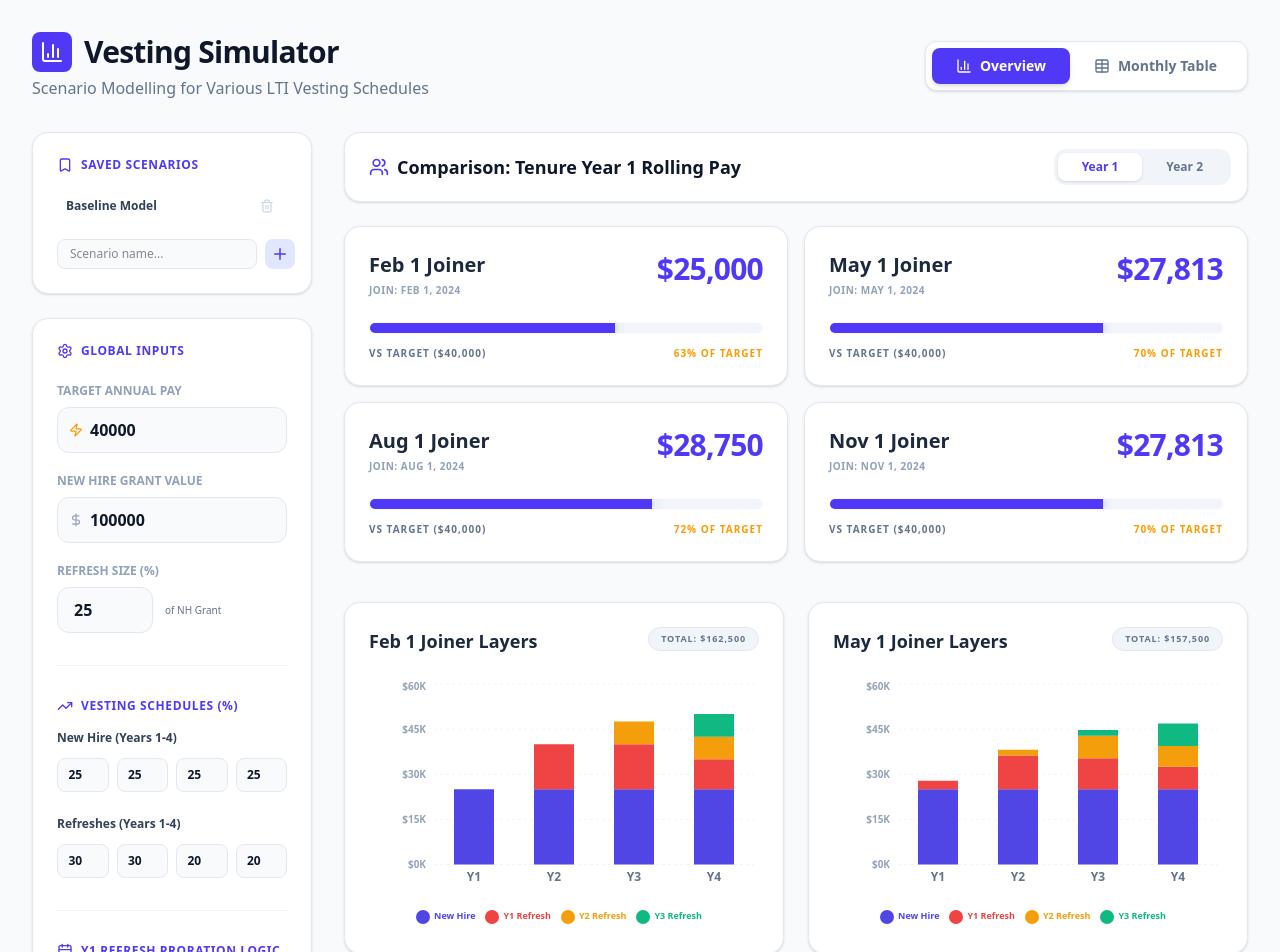
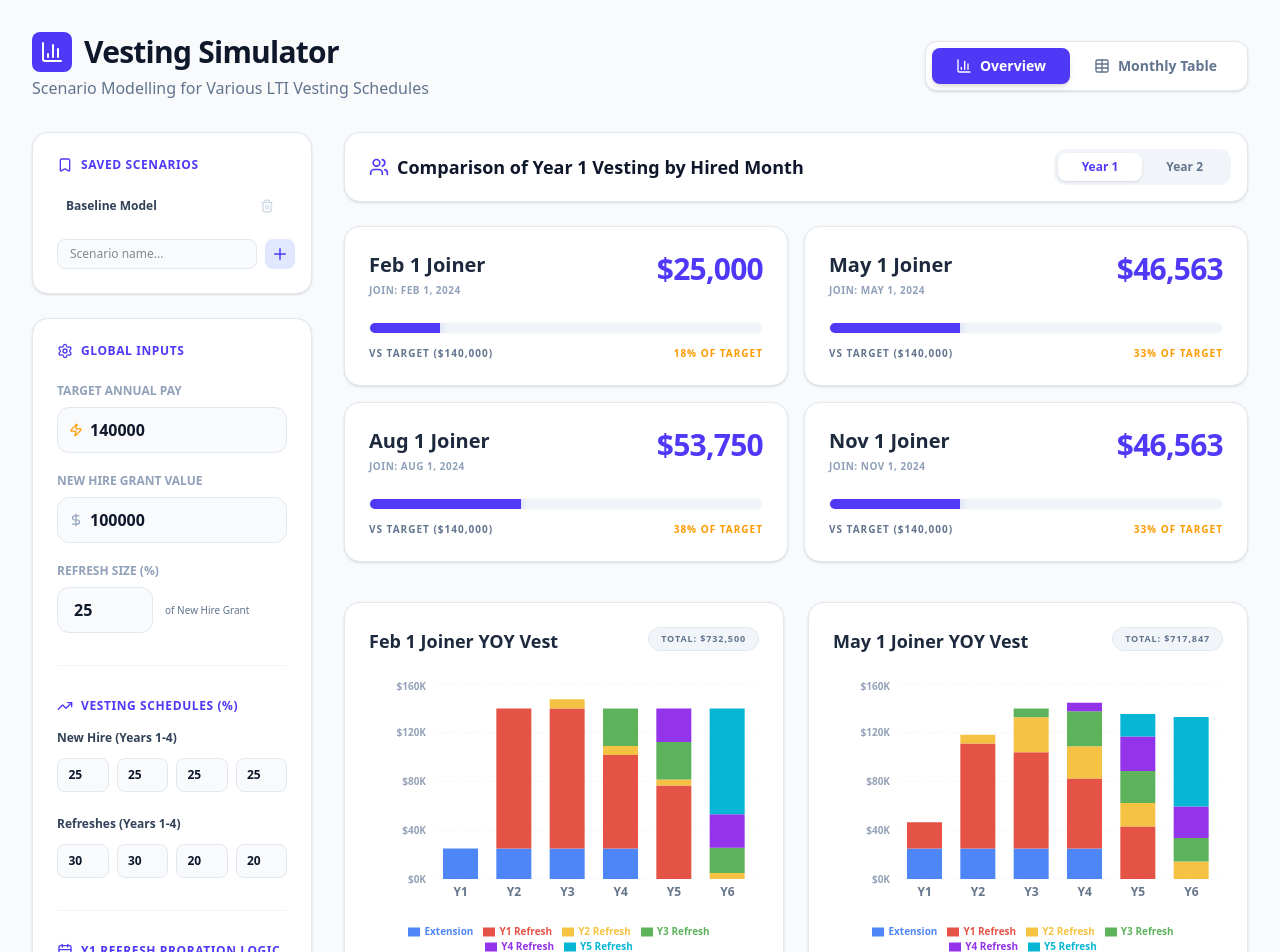
Before and after one commit to chyleung/vesting-simulator, a React (Vite) app: page / in a window 1280 px wide. Shown: the top 952 px of the page. Built offline with nearby package versions, Linux system fonts and the light colour scheme.

Commit message:
Deploy vesting simulator

```diff
--- a/src/App.jsx
+++ b/src/App.jsx
@@ -12,7 +12,6 @@ import {
   Info,
   DollarSign,
   Zap,
-  Save,
   Trash2,
   Plus,
   Bookmark
@@ -21,11 +20,11 @@ import {
 const App = () => {
   // --- Global State / Parameters ---
   const [nhAmount, setNhAmount] = useState(100000);
-  const [targetPay, setTargetPay] = useState(40000);
+  const [targetPay, setTargetPay] = useState(140000);
   const [refreshPercentOfNh, setRefreshPercentOfNh] = useState(25);
 
   const [nhSchedule, setNhSchedule] = useState([25, 25, 25, 25]);
-  const [refSchedule, setRefSchedule] = useState([30, 30, 20, 20]); // Matches your example (30/30/20/20)
+  const [refSchedule, setRefSchedule] = useState([30, 30, 20, 20]);
 
   const [proration, setProration] = useState({
     Q1: 100,
@@ -42,7 +41,7 @@ const App = () => {
     {
       id: 'default',
       name: 'Baseline Model',
-      data: { nhAmount: 100000, targetPay: 40000, refreshPercentOfNh: 25, nhSchedule: [25, 25, 25, 25], refSchedule: [30, 30, 20, 20], proration: { Q1: 100, Q2: 75, Q3: 50, Q4: 25 } }
+      data: { nhAmount: 100000, targetPay: 40000, refreshPercentOfNh: 25, nhSchedule: [25, 25, 25, 25], refSchedule: [25, 25, 25, 25], proration: { Q1: 100, Q2: 75, Q3: 50, Q4: 25 } }
     }
   ]);
   const [newScenarioName, setNewScenarioName] = useState('');
@@ -55,7 +54,8 @@ const App = () => {
     { id: 'Q4', name: 'Nov 1 Joiner', startDate: '2024-11-01', firstVest: '2025-02-01' },
   ];
 
-  const REFRESH_DATES = ['2024-12-01', '2025-12-01', '2026-12-01'];
+  // Added R4 and R5 refresh issuance dates (Dec 1 annually)
+  const REFRESH_DATES = ['2024-12-01', '2025-12-01', '2026-12-01', '2027-12-01', '2028-12-01'];
 
   const months = useMemo(() => {
     const list = [];
@@ -106,7 +106,7 @@ const App = () => {
       const monthlyVesting = months.map(m => ({
         date: m,
         dateKey: `${m.getFullYear()}-${String(m.getMonth() + 1).padStart(2, '0')}`,
-        NH: 0, R1: 0, R2: 0, R3: 0, total: 0
+        NH: 0, R1: 0, R2: 0, R3: 0, R4: 0, R5: 0, total: 0
       }));
 
       const nhFirstVest = new Date(joiner.firstVest);
@@ -142,7 +142,6 @@ const App = () => {
         const baseRefreshAmount = nhAmount * (refreshPercentOfNh / 100);
         const annualGap = Math.max(0, targetPay - projectedVestingInWindow);
 
-        // Logic: Grant = Gap / (Y1_Schedule_Percent / 100)
         const gapGrantSize = refSchedule[0] > 0 ? annualGap / (refSchedule[0] / 100) : 0;
         let finalGrantSize = Math.max(baseRefreshAmount, gapGrantSize);
 
@@ -163,18 +162,25 @@ const App = () => {
         }
       });
 
-      const tenureYearStats = [1, 2, 3, 4].map(year => {
+      // Updated to include Year 5 and Year 6
+      const tenureYearStats = [1, 2, 3, 4, 5, 6].map(year => {
         const hireMonthIndex = months.findIndex(m => {
           const sd = new Date(joiner.startDate);
           return m.getFullYear() === sd.getFullYear() && m.getMonth() === sd.getMonth();
         });
         const startIdx = hireMonthIndex + 1 + (year - 1) * 12;
-        let stats = { name: `Y${year}`, NH: 0, R1: 0, R2: 0, R3: 0, total: 0 };
+        let stats = { name: `Y${year}`, NH: 0, R1: 0, R2: 0, R3: 0, R4: 0, R5: 0, total: 0 };
         for (let i = 0; i < 12; i++) {
           const currentIdx = startIdx + i;
           const monthData = monthlyVesting[currentIdx];
           if (monthData) {
-            stats.NH += monthData.NH; stats.R1 += monthData.R1; stats.R2 += monthData.R2; stats.R3 += monthData.R3; stats.total += monthData.total;
+            stats.NH += monthData.NH;
+            stats.R1 += monthData.R1;
+            stats.R2 += monthData.R2;
+            stats.R3 += monthData.R3;
+            stats.R4 += (monthData.R4 || 0);
+            stats.R5 += (monthData.R5 || 0);
+            stats.total += monthData.total;
           }
         }
         return stats;
@@ -292,7 +298,7 @@ const App = () => {
                   <label className="block text-xs font-bold text-slate-400 uppercase mb-2">Refresh Size (%)</label>
                   <div className="flex items-center gap-3">
                     <input type="number" value={refreshPercentOfNh} onChange={e => setRefreshPercentOfNh(Number(e.target.value))} className="w-24 bg-slate-50 border border-slate-200 rounded-xl px-4 py-2.5 font-bold focus:ring-2 focus:ring-indigo-500 outline-none transition-all" />
-                    <span className="text-[10px] text-slate-500 font-medium">of NH Grant</span>
+                    <span className="text-[10px] text-slate-500 font-medium">of New Hire Grant</span>
                   </div>
                 </div>
               </div>
@@ -360,7 +366,8 @@ const App = () => {
                   <div className="flex items-center justify-between bg-white p-4 rounded-2xl border border-slate-200 shadow-sm">
                     <h2 className="text-lg font-bold flex items-center gap-2 px-2">
                       <Users size={20} className="text-indigo-600" />
-                      Comparison: Tenure Year {comparisonYear} Rolling Pay
+                      {/* Updated Title */}
+                      Comparison of Year {comparisonYear} Vesting by Hired Month
                     </h2>
                     <div className="flex p-1 bg-slate-100 rounded-xl">
                       {[1, 2].map(yr => (
@@ -399,12 +406,13 @@ const App = () => {
                   {data.map(joiner => (
                     <div key={joiner.id} className="bg-white p-6 rounded-2xl shadow-sm border border-slate-200">
                       <div className="flex justify-between items-start mb-6">
-                        <h3 className="text-lg font-black text-slate-800">{joiner.name} Layers</h3>
+                        {/* Updated Title */}
+                        <h3 className="text-lg font-black text-slate-800">{joiner.name} YOY Vest</h3>
                         <div className="text-[9px] bg-slate-100 text-slate-500 px-3 py-1 rounded-full font-black uppercase tracking-widest border border-slate-200">Total: {formatCurrency(joiner.tenureYearStats.reduce((acc, curr) => acc + curr.total, 0))}</div>
                       </div>
-                      <div className="h-[250px] w-full">
+                      <div className="h-[280px] w-full">
                         <ResponsiveContainer width="100%" height="100%">
-                          <BarChart data={joiner.tenureYearStats} barSize={40}>
+                          <BarChart data={joiner.tenureYearStats} barSize={35}>
                             <CartesianGrid strokeDasharray="3 3" vertical={false} stroke="#f1f5f9" />
                             <XAxis dataKey="name" axisLine={false} tickLine={false} fontSize={12} fontWeight="bold" tick={{ fill: '#64748b' }} />
                             <YAxis axisLine={false} tickLine={false} fontSize={10} fontWeight="bold" tickFormatter={(v) => `$${v / 1000}K`} tick={{ fill: '#94a3b8' }} />
@@ -422,12 +430,14 @@ const App = () => {
                               }
                               return null;
                             }} />
-                            <Legend iconType="circle" wrapperStyle={{ paddingTop: '15px', fontSize: '9px', fontWeight: 'bold' }} />
-                            {/* Blue Bar for New Hire, following your requested style */}
-                            <Bar dataKey="NH" name="New Hire" stackId="a" fill="#4f46e5" />
-                            <Bar dataKey="R1" name="Y1 Refresh" stackId="a" fill="#ef4444" />
-                            <Bar dataKey="R2" name="Y2 Refresh" stackId="a" fill="#f59e0b" />
-                            <Bar dataKey="R3" name="Y3 Refresh" stackId="a" fill="#10b981" />
+                            <Legend iconType="rect" iconSize={12} wrapperStyle={{ paddingTop: '15px', fontSize: '10px', fontWeight: 'bold' }} />
+                            {/* Visual palette matching requested style with extra layers */}
+                            <Bar dataKey="NH" name="Extension" stackId="a" fill="#4f86f7" />
+                            <Bar dataKey="R1" name="Y1 Refresh" stackId="a" fill="#e55347" />
+                            <Bar dataKey="R2" name="Y2 Refresh" stackId="a" fill="#f6c244" />
+                            <Bar dataKey="R3" name="Y3 Refresh" stackId="a" fill="#5cb35c" />
+                            <Bar dataKey="R4" name="Y4 Refresh" stackId="a" fill="#9333ea" />
+                            <Bar dataKey="R5" name="Y5 Refresh" stackId="a" fill="#06b6d4" />
                           </BarChart>
                         </ResponsiveContainer>
                       </div>
@@ -461,12 +471,14 @@ const App = () => {
                                   {v.total > 0 ? (
                                     <div className="inline-block relative group/cell">
                                       <span className="text-xs font-black text-slate-800 font-mono">{formatCurrency(v.total)}</span>
-                                      <div className="invisible group-hover/cell:visible absolute bottom-full left-1/2 -translate-x-1/2 mb-3 w-44 bg-slate-900 text-white p-3 rounded-xl shadow-2xl z-30">
-                                        <div className="space-y-1">
-                                          {v.NH > 0 && <div className="flex justify-between text-[9px]"><span>NH:</span> <span>{formatCurrency(v.NH)}</span></div>}
-                                          {v.R1 > 0 && <div className="flex justify-between text-[9px]"><span>R1:</span> <span>{formatCurrency(v.R1)}</span></div>}
-                                          {v.R2 > 0 && <div className="flex justify-between text-[9px]"><span>R2:</span> <span>{formatCurrency(v.R2)}</span></div>}
-                                          {v.R3 > 0 && <div className="flex justify-between text-[9px]"><span>R3:</span> <span>{formatCurrency(v.R3)}</span></div>}
+                                      <div className="invisible group-hover/cell:visible absolute bottom-full left-1/2 -translate-x-1/2 mb-3 w-48 bg-slate-900 text-white p-3 rounded-xl shadow-2xl z-30">
+                                        <div className="space-y-1 text-left">
+                                          {v.NH > 0 && <div className="flex justify-between text-[9px] gap-4"><span>Extension:</span> <span>{formatCurrency(v.NH)}</span></div>}
+                                          {v.R1 > 0 && <div className="flex justify-between text-[9px] gap-4"><span>R1 (2024):</span> <span>{formatCurrency(v.R1)}</span></div>}
+                                          {v.R2 > 0 && <div className="flex justify-between text-[9px] gap-4"><span>R2 (2025):</span> <span>{formatCurrency(v.R2)}</span></div>}
+                                          {v.R3 > 0 && <div className="flex justify-between text-[9px] gap-4"><span>R3 (2026):</span> <span>{formatCurrency(v.R3)}</span></div>}
+                                          {v.R4 > 0 && <div className="flex justify-between text-[9px] gap-4"><span>R4 (2027):</span> <span>{formatCurrency(v.R4)}</span></div>}
+                                          {v.R5 > 0 && <div className="flex justify-between text-[9px] gap-4"><span>R5 (2028):</span> <span>{formatCurrency(v.R5)}</span></div>}
                                         </div>
                                       </div>
                                     </div>
```
